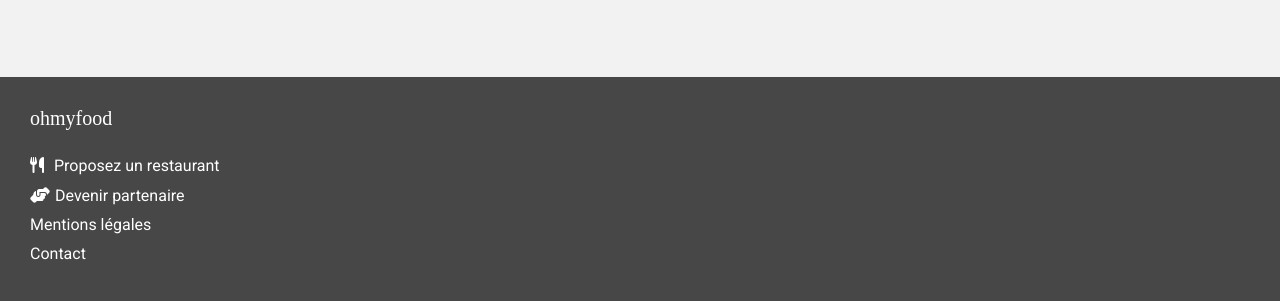
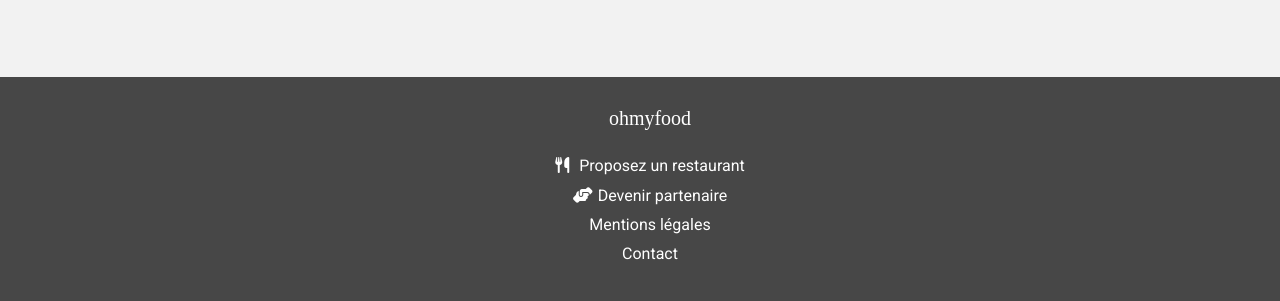
Before and after one commit to MathisPastreNelson/Projet-3-OCR, a plain HTML site: page index.html in a window 1280 px wide. Shown: the part 1356-1657 px from the top of the page. Drawn offline with Linux system fonts and the light colour scheme; a web font is replaced by a local one.

Commit message:
Footer Full responsive

```diff
--- a/style/sassIndex/_footer.scss
+++ b/style/sassIndex/_footer.scss
@@ -25,3 +25,17 @@ footer {
     flex-direction: column;
     align-items: flex-start;
 }
+
+/*Responsive*/
+
+@media (min-width: 998px) {
+footer  {
+    display: flex;
+    flex-direction: column;
+    align-items: center;
+}
+
+.texteFooter{
+    align-items: center;
+}
+}
```
Also changed, not shown: style/style.css, style/styleResto.css, 2 other files.
